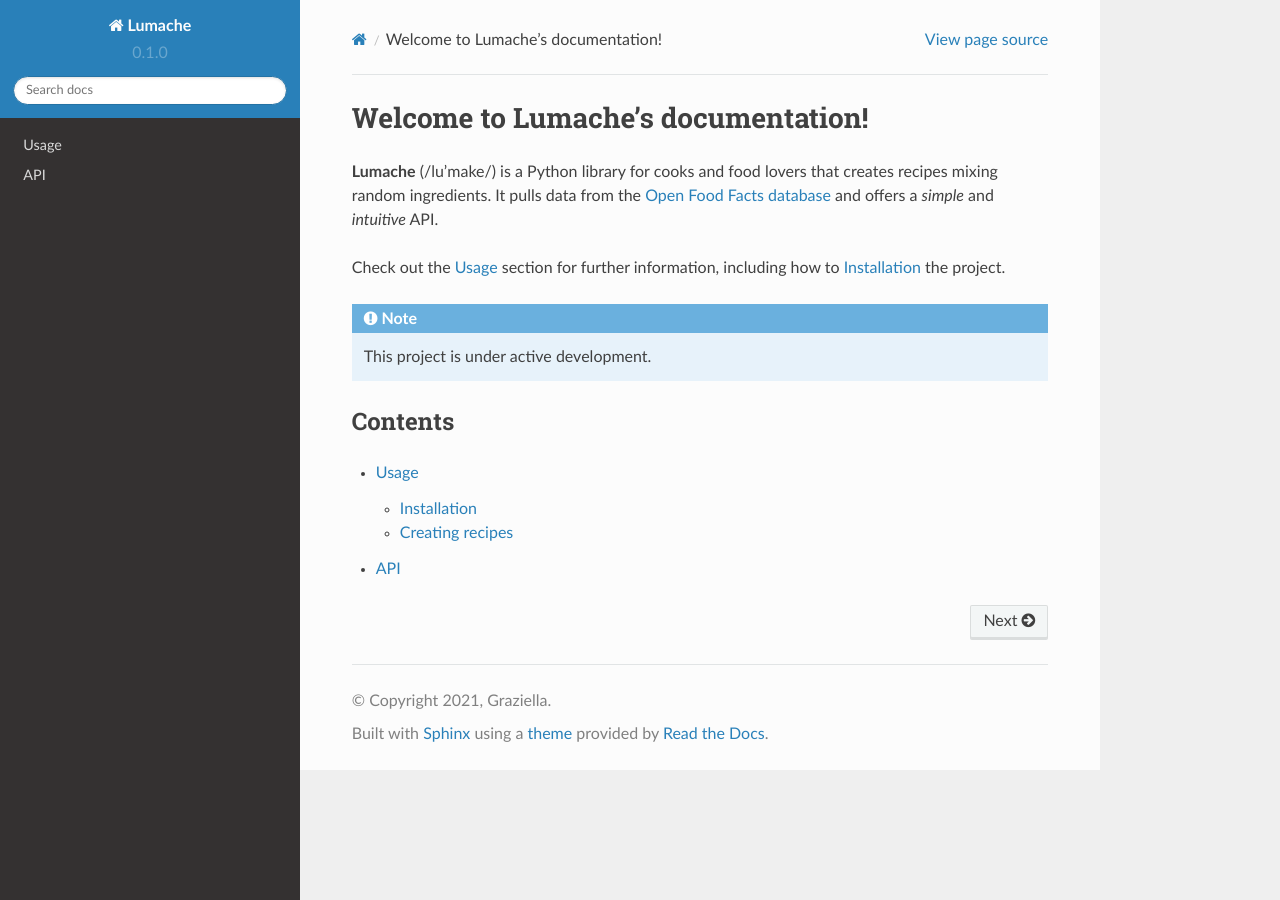
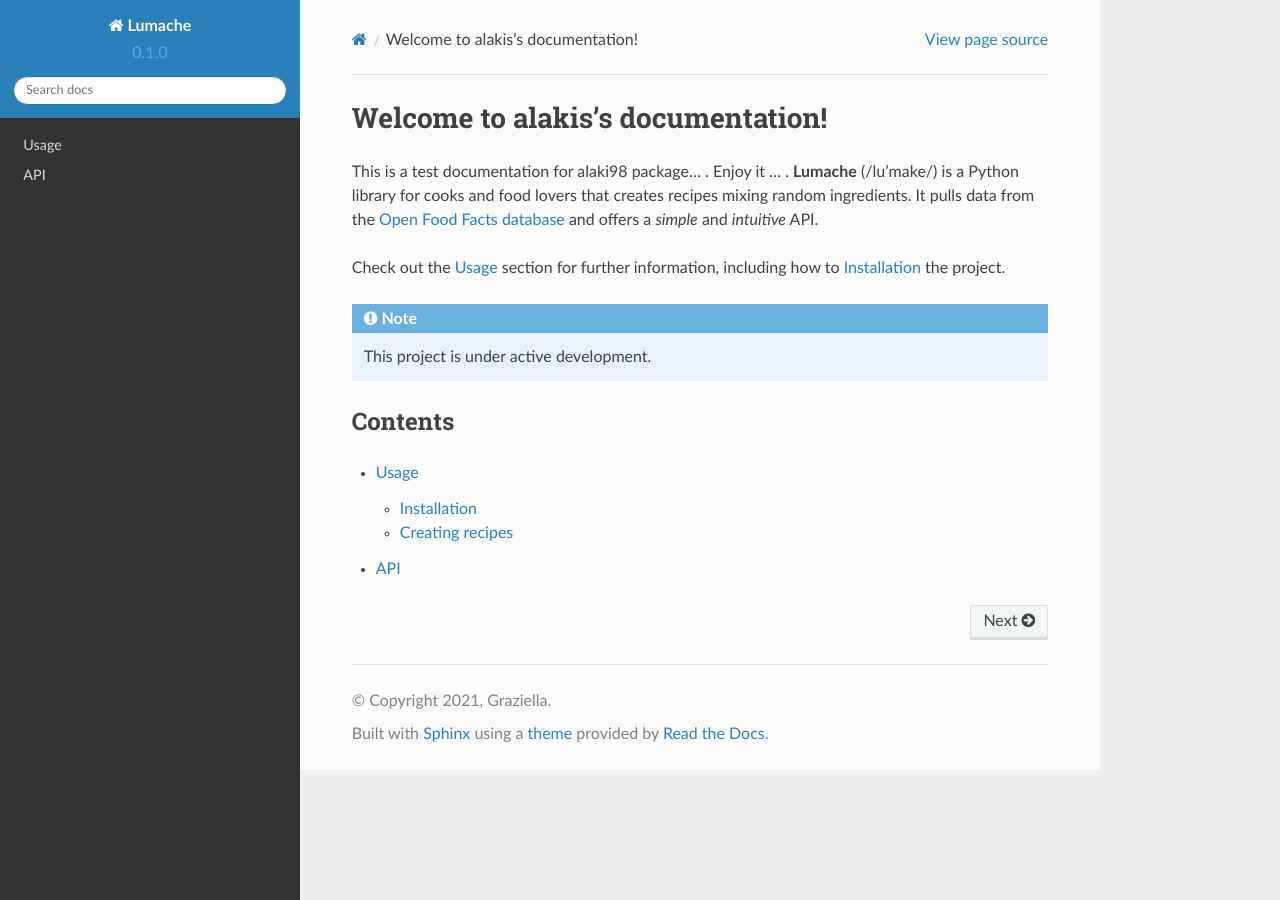
Before and after one commit to alaki98/alaki98, a Sphinx documentation site: the page built from docs/source/index.rst, in a window 1280 px wide. Built offline with Sphinx 7.4.7 and the Read the Docs theme 2.0.0, drawn with Linux system fonts in a browser that asks for light colours.

Commit message:
Update index.rst
test edition...

```diff
--- a/docs/source/index.rst
+++ b/docs/source/index.rst
@@ -1,6 +1,8 @@
-Welcome to Lumache's documentation!
+Welcome to alakis's documentation!
 ===================================
 
+This is a test documentation for alaki98 package... .
+Enjoy it ... .
 **Lumache** (/lu'make/) is a Python library for cooks and food lovers
 that creates recipes mixing random ingredients.
 It pulls data from the `Open Food Facts database <https://world.openfoodfacts.org/>`_
```
